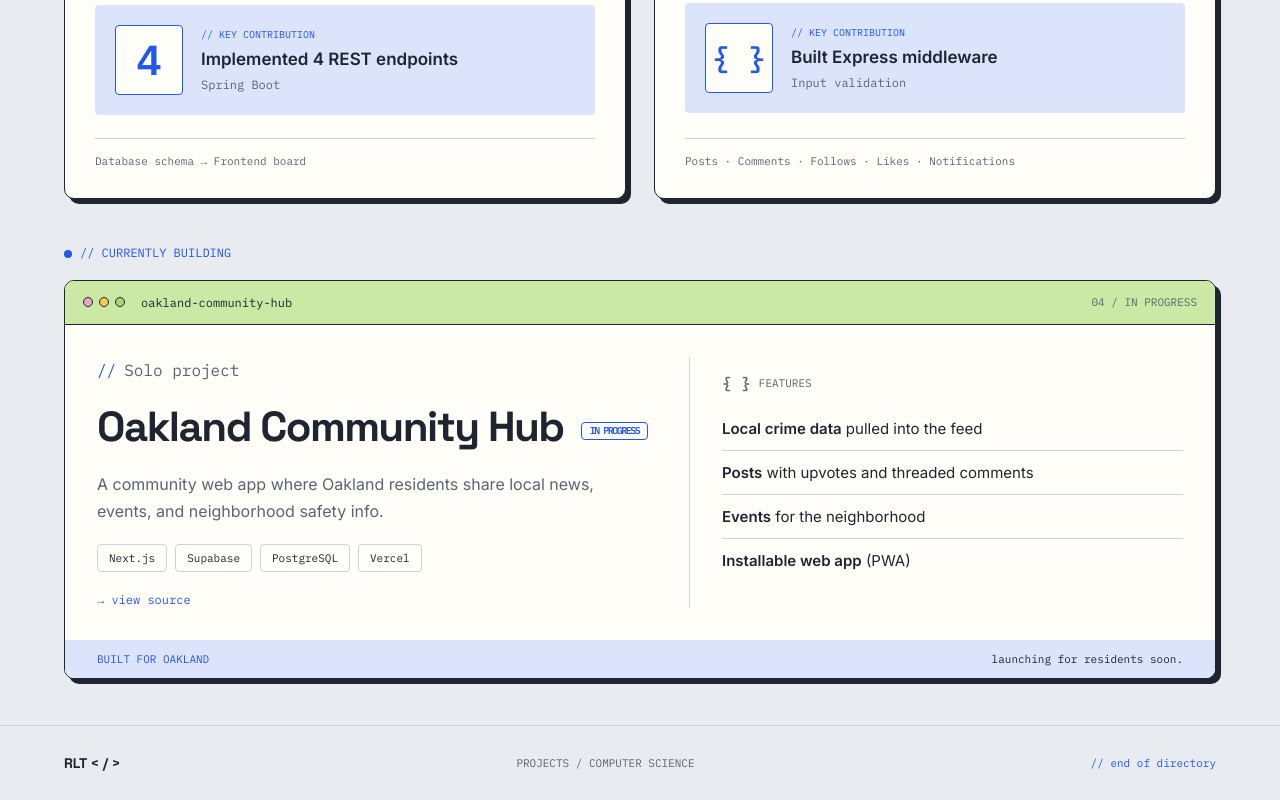
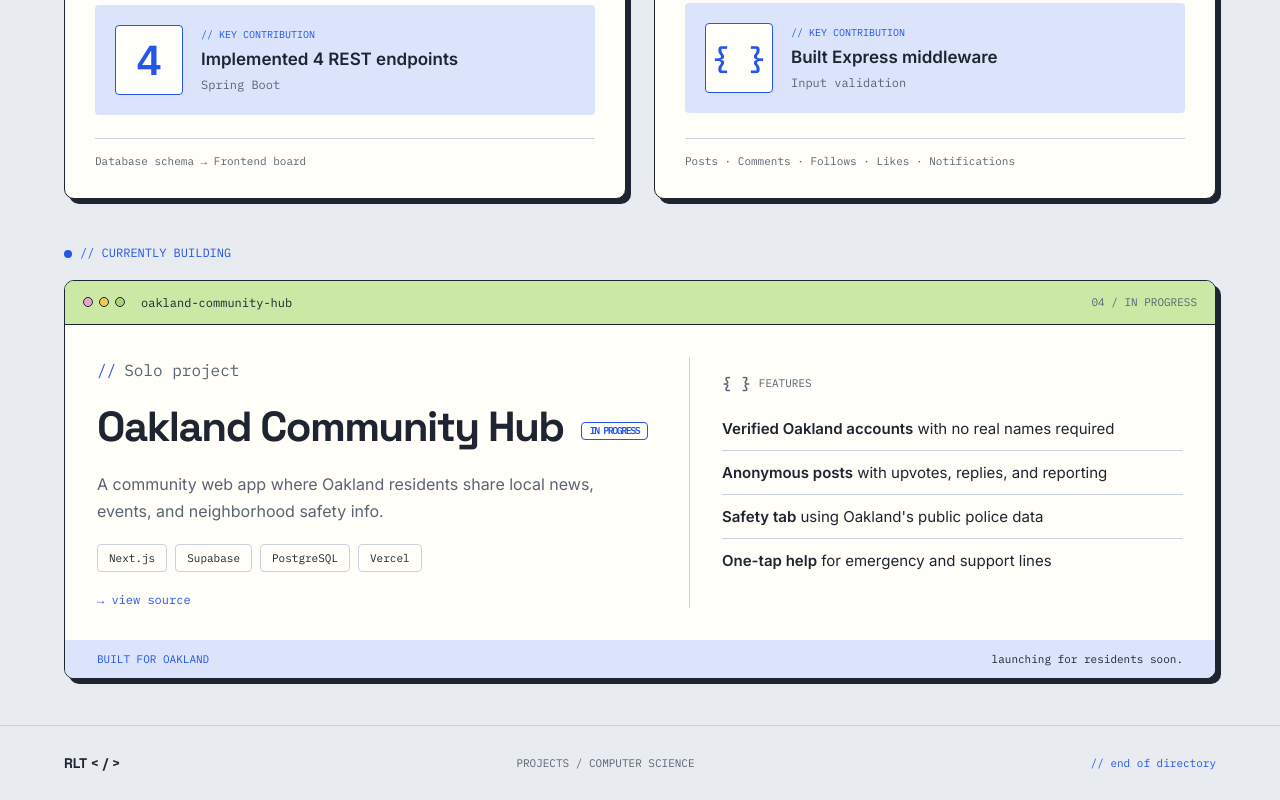
Before and after one commit to rledesmatoledo/roberto-ledesma-portfolio-website, a plain HTML site: page projects.html in a window 1280 px wide. Shown: the part 1386-2186 px from the top of the page. Drawn offline with Linux system fonts and the light colour scheme; a script that the page names is missing.

Commit message:
Update Oakland Community Hub card

```diff
--- a/projects.html
+++ b/projects.html
@@ -199,11 +199,11 @@ React frontend for user interaction</p>
             </div>
             <div class="featured-right">
                 <p class="contrib-label"><b>{ }</b><span>FEATURES</span></p>
-                <ul class="course-list">
-                    <li><strong>Local crime data</strong> pulled into the feed</li>
-                    <li><strong>Posts</strong> with upvotes and threaded comments</li>
-                    <li><strong>Events</strong> for the neighborhood</li>
-                    <li><strong>Installable web app</strong> (PWA)</li>
+              <ul class="course-list">
+                <li><strong>Verified Oakland accounts</strong> with no real names required</li>
+                <li><strong>Anonymous posts</strong> with upvotes, replies, and reporting</li>
+                <li><strong>Safety tab</strong> using Oakland's public police data</li>
+                <li><strong>One-tap help</strong> for emergency and support lines</li>
                 </ul>
             </div>
         </div>
```
